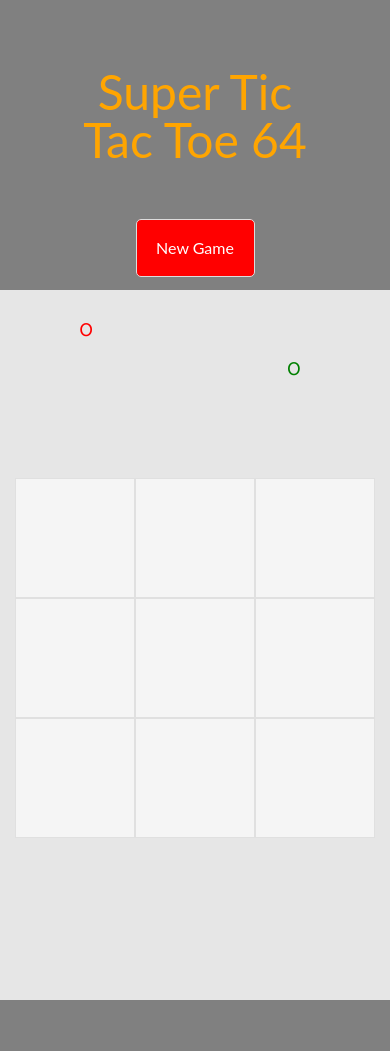
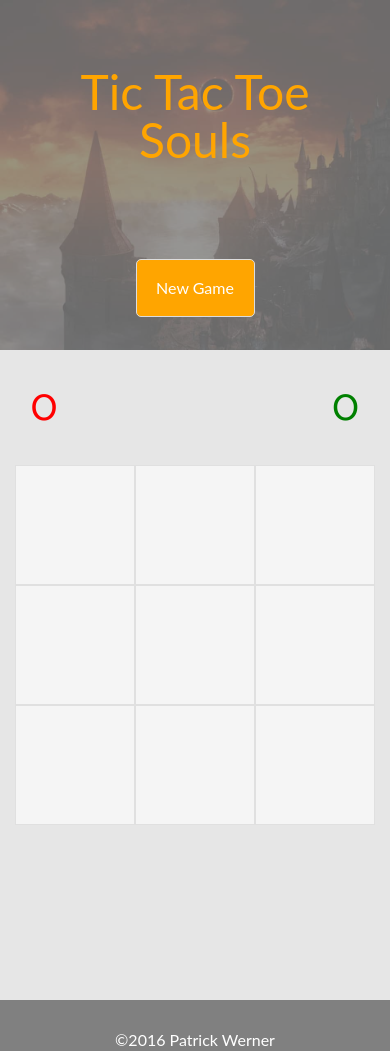
Before and after one commit to kug3lblitz/TicTacToe, a plain HTML site: page index.html in a window 390 px wide. Drawn offline with nearby package versions, Linux system fonts and the light colour scheme.

Commit message:
restyled

```diff
--- a/css/style.css
+++ b/css/style.css
@@ -92,10 +92,12 @@ body {
 
 header {
   margin: 0 auto 10px;
+  position: absolute;
+  top: 0px;
   padding: 20px;
-  background-color: rgba(128, 128, 128, 1);
+  background-color: rgba(128, 128, 128, 0.8);
   width: 100%;
-  height: 290px;
+  height: 350px;
 }
 
 header > h1 {
@@ -116,8 +118,9 @@ header .left-p {
   font-family: 'Catamaran', Helvetica, sans-serif;
   letter-spacing: 0.5px;
   width: 64%;
-  color: red;
+  color: orange;
   margin-bottom: 2%;
+  height: 40px;
 }
 
 header .right-p {
@@ -126,8 +129,12 @@ header .right-p {
   cursor: pointer;
   padding: 20px 5px;
   width: 34%;
+  background-color: orange;
+  color: white;
+}
+
+header .right-p:hover {
   background-color: red;
-  color: white;
 }
 
 header .right-para:hover {
@@ -144,8 +151,6 @@ header .right-para:active {
   max-width: 360px;
   width: 100%;
   opacity: 0.6;
-  position: relative;
-  top: 7%;
 }
 
 #fields > div {
@@ -199,7 +204,7 @@ input {
   background: transparent;
   border: transparent;
   color: white;
-  font-size: 1em;
+  font-size: 3em;
 }
 
 /*additional styling*/
@@ -211,7 +216,8 @@ input {
 }
 
 .xScore {
-  top: 290px;
+  top: 256px;
+  width: 7%;
 }
 
 input#Xnumber {
@@ -220,7 +226,7 @@ input#Xnumber {
 }
 
 .oScore {
-  top: 290px;
+  top: 256px;
 }
 
 input#Onumber {
@@ -244,8 +250,62 @@ input#Onumber {
   }
 }
 
+@media screen and (max-width: 745px) {
+  input {
+    font-size: 2em;
+  }
+}
+
+@media screen and (max-width: 514px) {
+  .scoreBoard {
+    overflow: hidden;
+  }
+  .oScore {
+    text-align: right;
+    width: 90%;
+  }
+  input#Onumber {
+    width: 10%;
+    margin: 0 auto;
+    text-align: center;
+  }
+}
+
+@media screen and (max-width: 412px) {
+  .xScore {
+    width: 5%;
+  }
+}
+
+@media screen and (max-width: 321px) {
+  .scoreBoard {
+    overflow: hidden;
+  }
+  .oScore {
+    text-align: right;
+    width: 85%;
+  }
+  input#Onumber {
+    width: 12%;
+  }
+}
+
 footer {
   width: 100%;
   height: 80px;
   background-color: rgba(128, 128, 128, 1);
+  text-align: center;
 }
+
+footer > p {
+  position: relative;
+  top: 40%;
+  color: white;
+}
+
+.headerbg {
+  background-image: url('../img/bg.jpg');A
+  width: 100%;
+  height: 35%;
+  background-size: cover;
+}
--- a/index.html
+++ b/index.html
@@ -12,8 +12,9 @@
 
     <div class="gradient">
 
+        <div class="headerbg"></div>
         <header>
-          <h1>Super Tic Tac Toe 64</h1>
+          <h1>Tic Tac Toe Souls</h1>
           <p class="left-p">---</p>
           <p class="right-p">New Game</p>
         </header>
@@ -31,7 +32,7 @@
 
     </div>
 
-    <footer></footer>
+    <footer><p>&copy;2016 Patrick Werner</p></footer>
 
      <script   src="https://code.jquery.com/jquery-3.1.0.min.js"   integrity="sha256-cCueBR6CsyA4/9szpPfrX3s49M9vUU5BgtiJj06wt/s="   crossorigin="anonymous"></script>
     <script src="js/main.js"></script>
```
Also changed, not shown: img/bg.jpg (added), js/main.js (line endings or trailing spaces).
